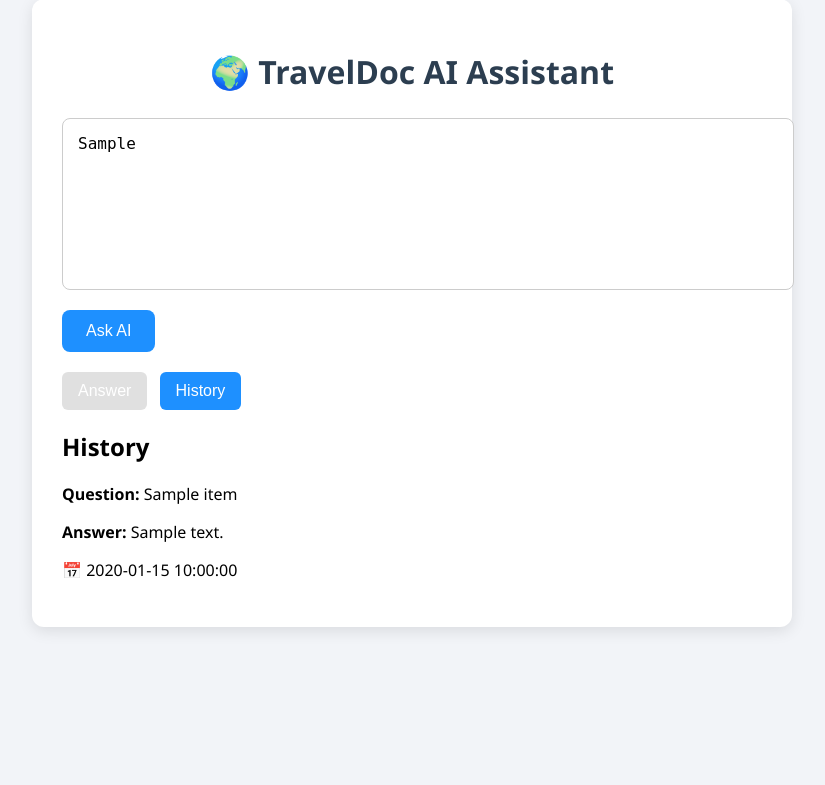
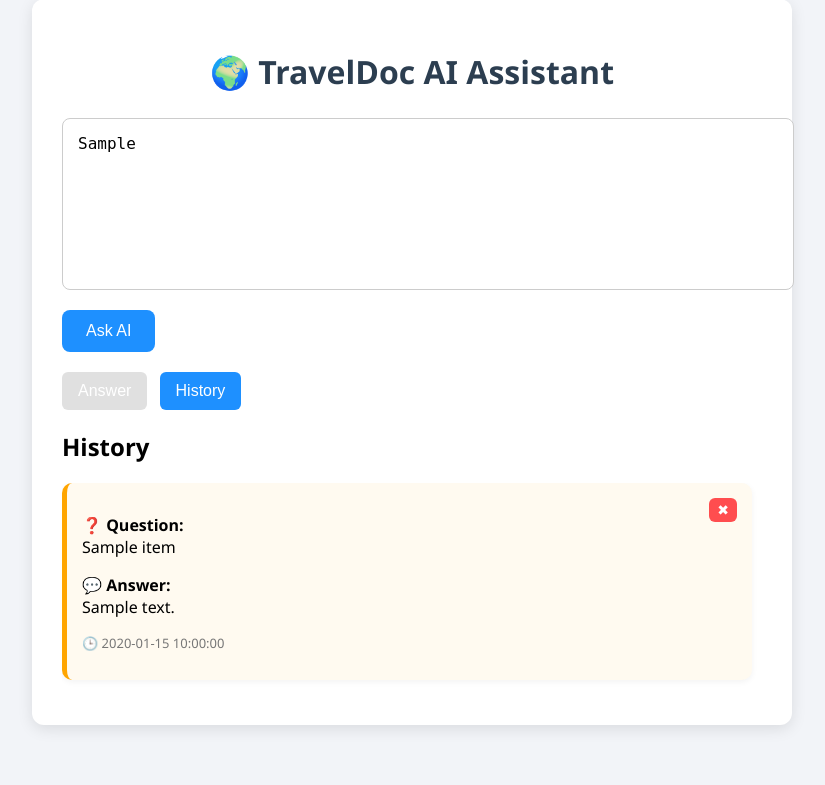
Before and after one commit to MuchiriKinyua/LLM-Powered-Travel-Assistant, a Flask app: template templates/index.html in a window 1280 px wide, after a click on "History". Shown: the part 61-846 px from the top of the page, without its empty margins (228-1053 px from the left). Before the commit the page ends 692 px from the top, so only its background shows below. Run offline with Flask 3, Linux system fonts and the light colour scheme; the template is opened without the code that fills it: most values are stand-ins (such as "Sample title", 1, 10 or a date in 2020).

Commit message:
delete button

```diff
--- a/app.py
+++ b/app.py
@@ -2,13 +2,17 @@ from flask import Flask, render_template, request
 import os
 import google.generativeai as genai
 from dotenv import load_dotenv
+from datetime import datetime
+from flask import jsonify
 
 load_dotenv()
-
 app = Flask(__name__)
 
 # Configure Gemini API
 genai.configure(api_key=os.getenv("GOOGLE_API_KEY"))
+
+# Store history in memory
+chat_history = []
 
 @app.route('/', methods=['GET', 'POST'])
 def index():
@@ -19,18 +23,30 @@ def index():
         user_input = request.form['user_input']
 
         try:
-            # Specify the new model name
-            model_name = 'gemini-1.5-flash'  # Or another supported model
-
-            # Use the specified model
+            model_name = 'gemini-1.5-flash'
             model = genai.GenerativeModel(model_name=model_name)
             chat_completion = model.generate_content([{"role": "user", "parts": [user_input]}])
             response = chat_completion.text.strip()
 
+            # Save the interaction to history
+            chat_history.append({
+                "question": user_input,
+                "answer": response,
+                "timestamp": datetime.now().strftime("%Y-%m-%d %H:%M:%S")
+            })
+
         except Exception as e:
             response = f"Error: {str(e)}"
 
-    return render_template('index.html', user_input=user_input, response=response)
+    return render_template('index.html', user_input=user_input, response=response, history=chat_history)
+
+@app.route('/delete_history', methods=['POST'])
+def delete_history():
+    index = int(request.form.get('index'))
+    if 0 <= index < len(chat_history):
+        del chat_history[index]
+        return jsonify(success=True)
+    return jsonify(success=False)
 
 
 if __name__ == '__main__':
--- a/static/style.css
+++ b/static/style.css
@@ -62,12 +62,12 @@ body {
     transition: all 0.3s ease-in-out;
   }
 
-  #read-more-link {
+  #read-more-link, .read-more-link {
     display: inline-block;
     padding: 6px 14px;
     background-color: #007bff;
     color: white;
-    border-radius: 999px; /* Pill shape */
+    border-radius: 999px;
     text-decoration: none;
     font-size: 14px;
     font-weight: 500;
@@ -75,10 +75,11 @@ body {
     box-shadow: 0 2px 5px rgba(0, 123, 255, 0.3);
   }
 
-  #read-more-link:hover {
+  #read-more-link:hover, .read-more-link:hover {
     background-color: #0056b3;
     transform: translateY(-1px);
   }
+
   .tab-buttons{
     padding-top: 20px;
   }
@@ -108,3 +109,40 @@ body {
     background: #1e90ff;
     color: white;
   }
+  .history-scroll {
+    margin-top: 20px;
+    max-height: 400px;
+    overflow-y: auto;
+    padding-right: 10px;
+  }
+
+  .history-item {
+    background: #fffaf0;
+    border-left: 5px solid #ffa500;
+    padding: 15px;
+    border-radius: 10px;
+    margin-bottom: 15px;
+    box-shadow: 0 2px 6px rgba(0,0,0,0.05);
+  }
+
+  .timestamp {
+    font-size: 13px;
+    color: #777;
+    margin-top: 10px;
+  }
+  .delete-btn {
+    background-color: #ff4d4f;
+    color: white;
+    border: none;
+    float: right;
+    font-size: 14px;
+    padding: 4px 8px;
+    border-radius: 6px;
+    cursor: pointer;
+    margin-bottom: 10px;
+    transition: background-color 0.2s ease;
+  }
+
+  .delete-btn:hover {
+    background-color: #d9363e;
+  }
--- a/templates/index.html
+++ b/templates/index.html
@@ -34,21 +34,33 @@
     </div>
 
 
-<!-- Instead of class="tab-content", just give it an ID -->
     <div id="history-tab" style="display: none;">
       <h2>History</h2>
       <div class="history-scroll">
         {% for item in history %}
-    <div class="history-item">
-      <p><strong>Question:</strong> {{ item.question }}</p>
-      <p><strong>Answer:</strong> {{ item.answer }}</p>
-      <p class="timestamp">📅 {{ item.timestamp }}</p>
+        <div class="history-item" id="history-{{ loop.index0 }}">
+          <button class="delete-btn" onclick="deleteHistoryItem('{{ loop.index0 }}')">✖</button>
+          <p><strong>❓ Question:</strong><br>{{ item.question }}</p>
+
+          <p><strong>💬 Answer:</strong><br>
+            <span class="short-response">
+              {{ item.answer[:350] }}{% if item.answer|length > 350 %}...
+              <a href="#" class="read-more-link" data-target="full-{{ loop.index0 }}">Read more</a>{% endif %}
+            </span>
+            {% if item.answer|length > 350 %}
+            <span id="full-{{ loop.index0 }}" class="full-response" style="display: none;">
+              {{ item.answer }}
+            </span>
+            {% endif %}
+          </p>
+
+          <p class="timestamp">🕒 {{ item.timestamp }}</p>
         </div>
-    {% else %}
-    <p>No history yet.</p>
       {% endfor %}
+
       </div>
     </div>
+
 
   </div>
 
@@ -85,7 +97,42 @@ function switchTab(tabId, event) {
         });
       }
     });
+    document.querySelectorAll('.read-more-link').forEach(link => {
+  link.addEventListener('click', function (e) {
+    e.preventDefault();
+    const targetId = this.getAttribute('data-target');
+    const fullResponse = document.getElementById(targetId);
+    const short = this.closest('.short-response');
+    if (fullResponse && short) {
+      fullResponse.style.display = 'inline';
+      short.style.display = 'none';
+    }
+  });
+});
+
   </script>
+
+<script>
+  function deleteHistoryItem(index) {
+    fetch('/delete_history', {
+      method: 'POST',
+      headers: {
+        'Content-Type': 'application/x-www-form-urlencoded'
+      },
+      body: `index=${index}`
+    })
+    .then(response => response.json())
+    .then(data => {
+      if (data.success) {
+        const item = document.getElementById(`history-${index}`);
+        if (item) item.remove();
+      } else {
+        alert("Failed to delete history item.");
+      }
+    });
+  }
+  </script>
+
 
 </body>
 </html>
```
Lines whose indentation alone changed are shown as unchanged.
